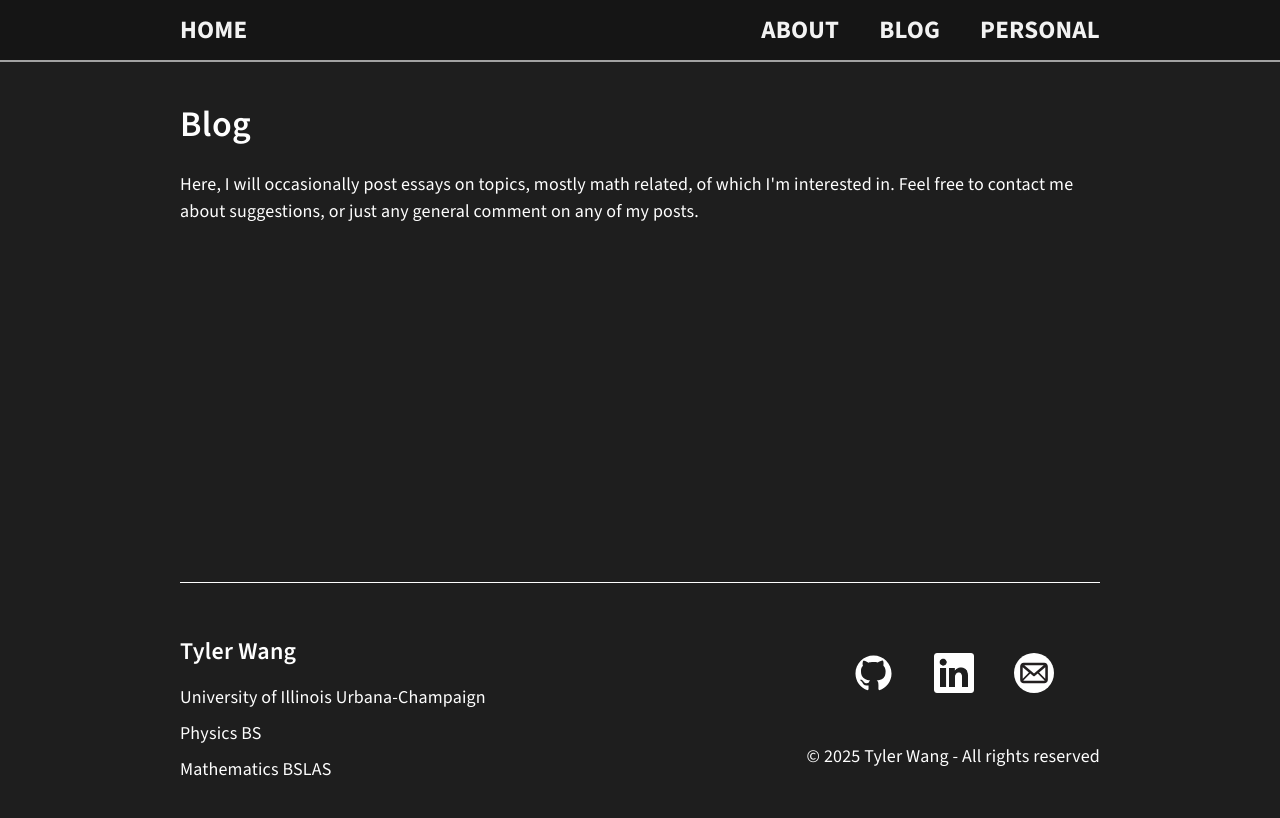
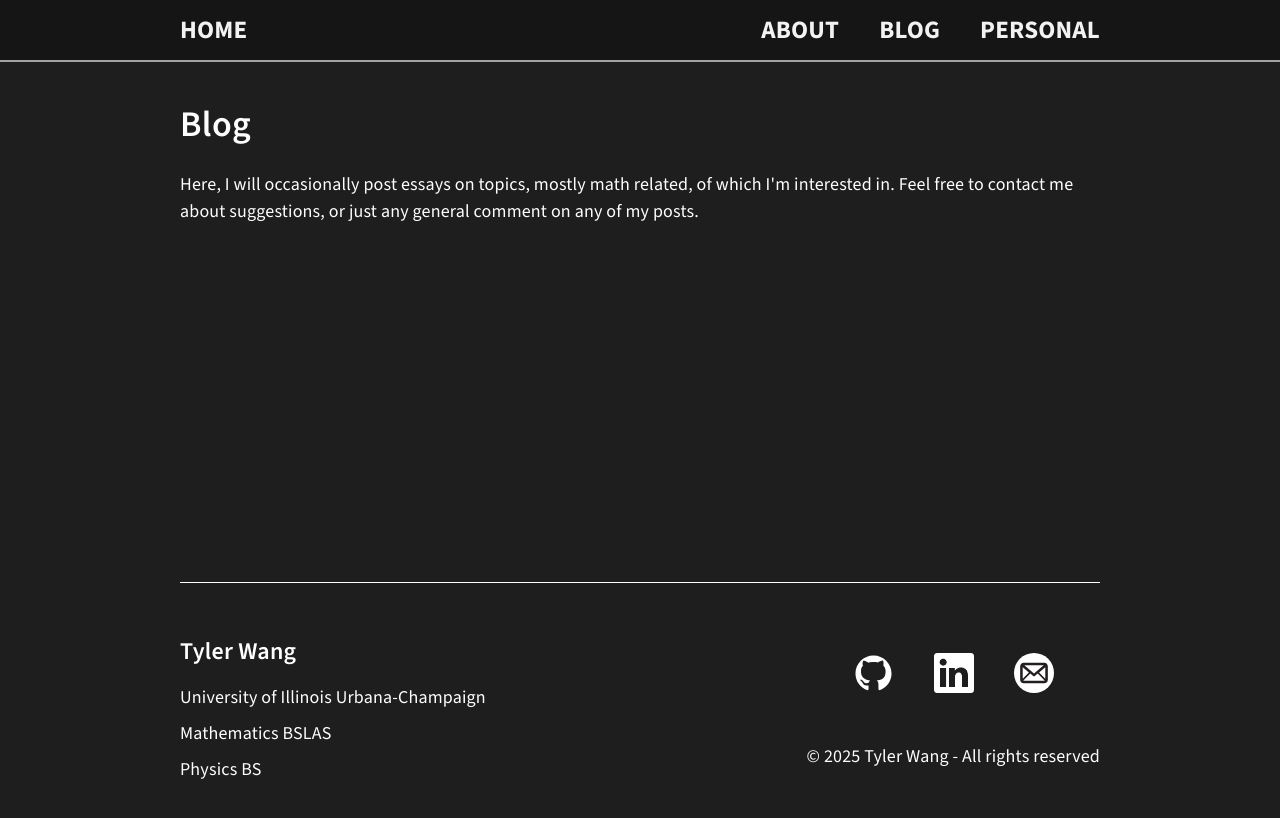
Before and after one commit to tylerwwang/tylerwwang.github.io, a Jekyll site: the page built from blog.html, in a window 1280 px wide. Shown: the top 818 px of the page. Built offline with Jekyll 4.4.1, drawn with Linux system fonts in a browser that asks for light colours; part of the change alters nothing that is shown.

```diff
--- a/_config.yml
+++ b/_config.yml
@@ -13,8 +13,8 @@ email: wangtyler123@gmail.com
 name: "Tyler Wang"
 about: >-
   University of Illinois Urbana-Champaign <br>
+  Mathematics BSLAS <br>
   Physics BS <br>
-  Mathematics BSLAS <br>
 social:
   github: tylerwwang
   linkedin: "https://www.linkedin.com/in/tyler-wang-472261213/"
```
